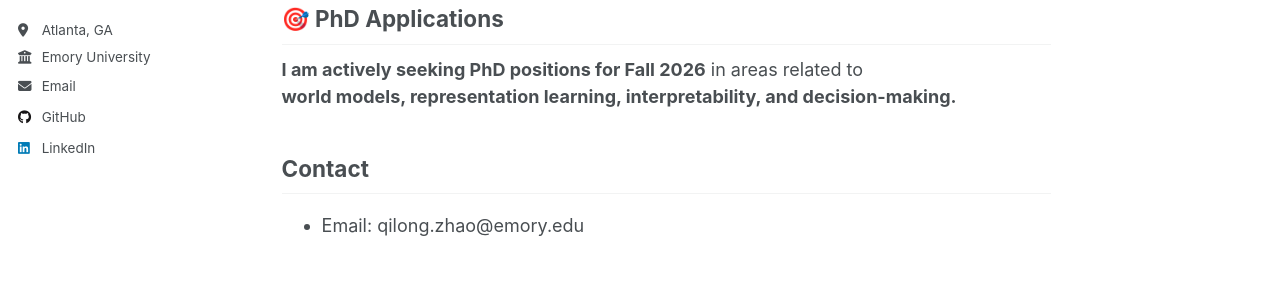
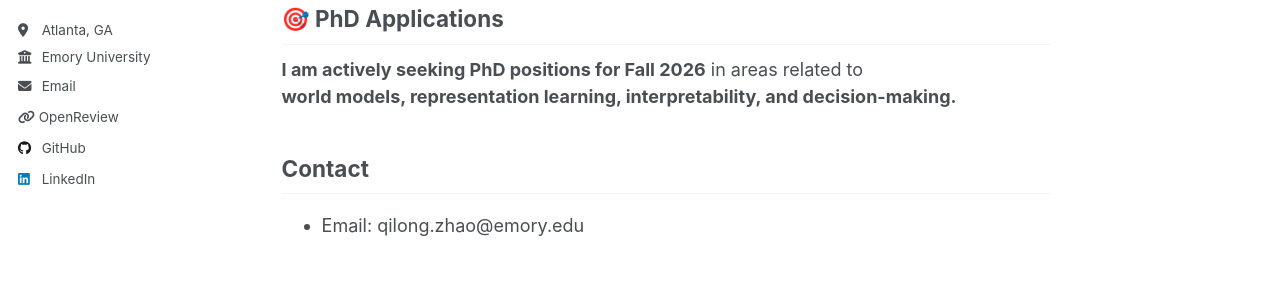
Before and after one commit to AlexQilong/alexqilong.github.io, a Jekyll site: the page built from _pages/about.md, in a window 1280 px wide. Shown: the part 324-624 px from the top of the page. Built offline with Jekyll 4.4.1, drawn with Linux system fonts in a browser that asks for light colours; a script that is not in the unit is left out.

Commit message:
Update author-profile.html

```diff
--- a/_includes/author-profile.html
+++ b/_includes/author-profile.html
@@ -38,6 +38,13 @@
       {% endif %}
 
       <!-- Font Awesome and Academicons icons / Academic websites -->
+      {% if author.openreview %}
+        <li>
+          <a href="{{ author.openreview }}">
+            <i class="fas fa-fw fa-link" aria-hidden="true"></i> OpenReview
+          </a>
+        </li>
+      {% endif %}
       {% if author.academia %}
         <li><a href="{{ author.academia }}"><i class="ai ai-academia ai-fw icon-pad-right" aria-hidden="true"></i>Academia</a></li>
       {% endif %}
```
